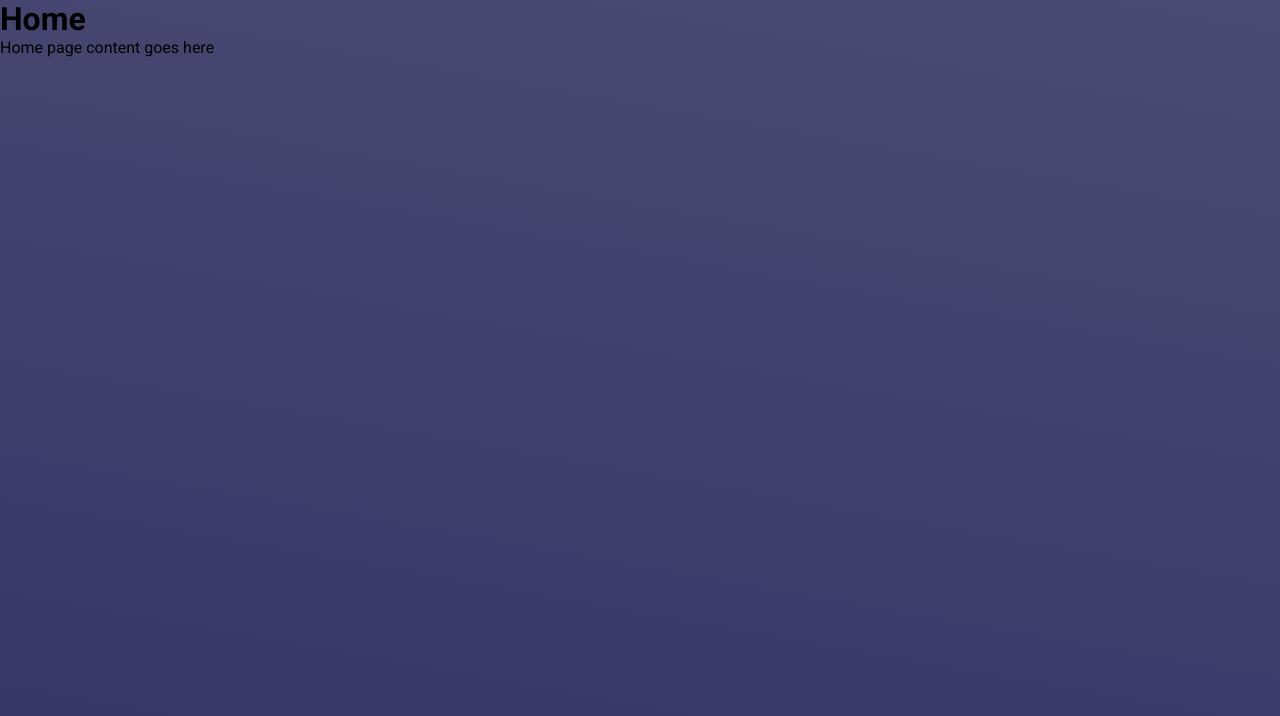
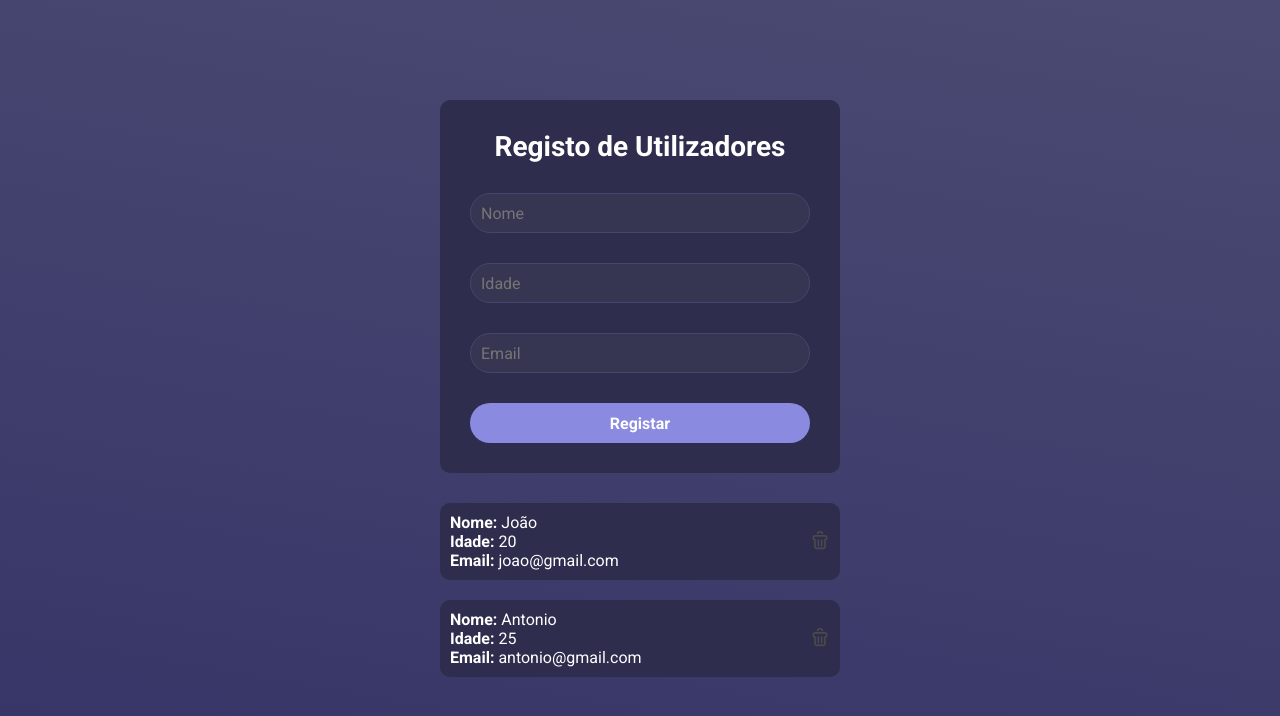
Before and after one commit to monjane10/usersync, a React (Vite) app: page / in a window 1280 px wide. Shown: the top 716 px of the page. Built offline with nearby package versions, Linux system fonts and the light colour scheme.

Commit message:
Finalizando o design do frontEnd

```diff
--- a/package.json
+++ b/package.json
@@ -10,6 +10,7 @@
     "preview": "vite preview"
   },
   "dependencies": {
+    "axios": "^1.7.9",
     "react": "^18.3.1",
     "react-dom": "^18.3.1"
   },
--- a/src/pages/Home/index.jsx
+++ b/src/pages/Home/index.jsx
@@ -1,12 +1,47 @@
-
+import Trash from '../../assets/Trash.svg'
+import './style.css'
 
 
 function Home() {
+    const users = [{
+        id: 1,
+        name: 'João',
+        age: 20,
+        email: 'joao@gmail.com'
+
+    }, {
+        id: 2,
+        name: 'Antonio',
+        age: 25,
+        email: 'antonio@gmail.com'
+
+    }
+    ]
     return (
-        <div>
-            <h1>Home</h1>
-            <p>Home page content goes here</p>
-        </div>
+        <div className="container">
+            <form action="">
+                <h1>Registo de Utilizadores</h1>
+                <input name="nome" type="text" placeholder='Nome' />
+                <input name="idade" type="text" placeholder='Idade' />
+                <input name="Email" type="email" placeholder='Email'/>
+                <button type="button">Registar</button>
+            </form>
+
+            {users.map(user => (
+                <div key={user.id} className='card'>
+                   <div>
+                   <p>Nome: <span>{user.name}</span> </p>
+                   <p>Idade: <span>{user.age}</span> </p>
+                   <p>Email: <span>{user.email}</span></p>
+               </div>
+               <button>
+                   <img src={Trash} alt="" style={{width: '20px', height: '20px'}} />
+               </button>
+           </div>
+
+    ))
+}
+ </div >
     );
 }
 
--- a/src/pages/Home/style.css
+++ b/src/pages/Home/style.css
@@ -0,0 +1,81 @@
+.container {
+    display: flex;
+    align-items: center;
+    flex-direction: column;
+    padding-top: 100px;
+
+}
+
+h1 {
+    color: #fff;
+    font-size: 28px;
+    font-weight: 700;
+    text-align: center;
+}
+
+form {
+    display: flex;
+    flex-direction: column;
+    gap: 30px;
+    padding: 30px;
+    border-radius: 10px;
+    background-color: #2E2D4E;
+    max-width: 50%;
+    width: 400px;
+    margin-bottom: 20px;
+
+    & button {
+        background-color: #8B8AE1;
+        border: none;
+        height: 40px;
+        border-radius: 30px;
+        padding: 10px;
+        color: #fff;
+        font-size: 16px;
+        font-weight: bold;
+        cursor: pointer;
+    }
+
+    & button:hover {
+        opacity: 0.8;
+        color: red;
+    }
+
+    & input {
+        border: 1px solid #48456C;
+        border-radius: 30px;
+        height: 40px;
+        background-color: #363653;
+        color: #fff;
+        font-size: 16px;
+        padding-left: 10px;
+        outline: none;
+    }
+}
+
+.card {
+    display: flex;
+    justify-content: space-between;
+    background-color: #2E2D4E;
+    margin: 10px;
+    padding: 10px;
+    width: 400px;
+    border-radius: 10px;
+    & p {
+        color: #fff;
+        font-weight: bold;
+
+        & span {
+            font-weight: normal;
+        }
+    }
+    & button {
+        background-color: transparent;
+        border: none;
+        cursor: pointer;
+    }
+
+    & button:hover {
+        opacity: 0.5;
+    }
+}
```
Also changed, not shown: src/assets/trash.svg (added), src/services/api.js (added), 1 other file (tests, documents, lock files or other folders).
